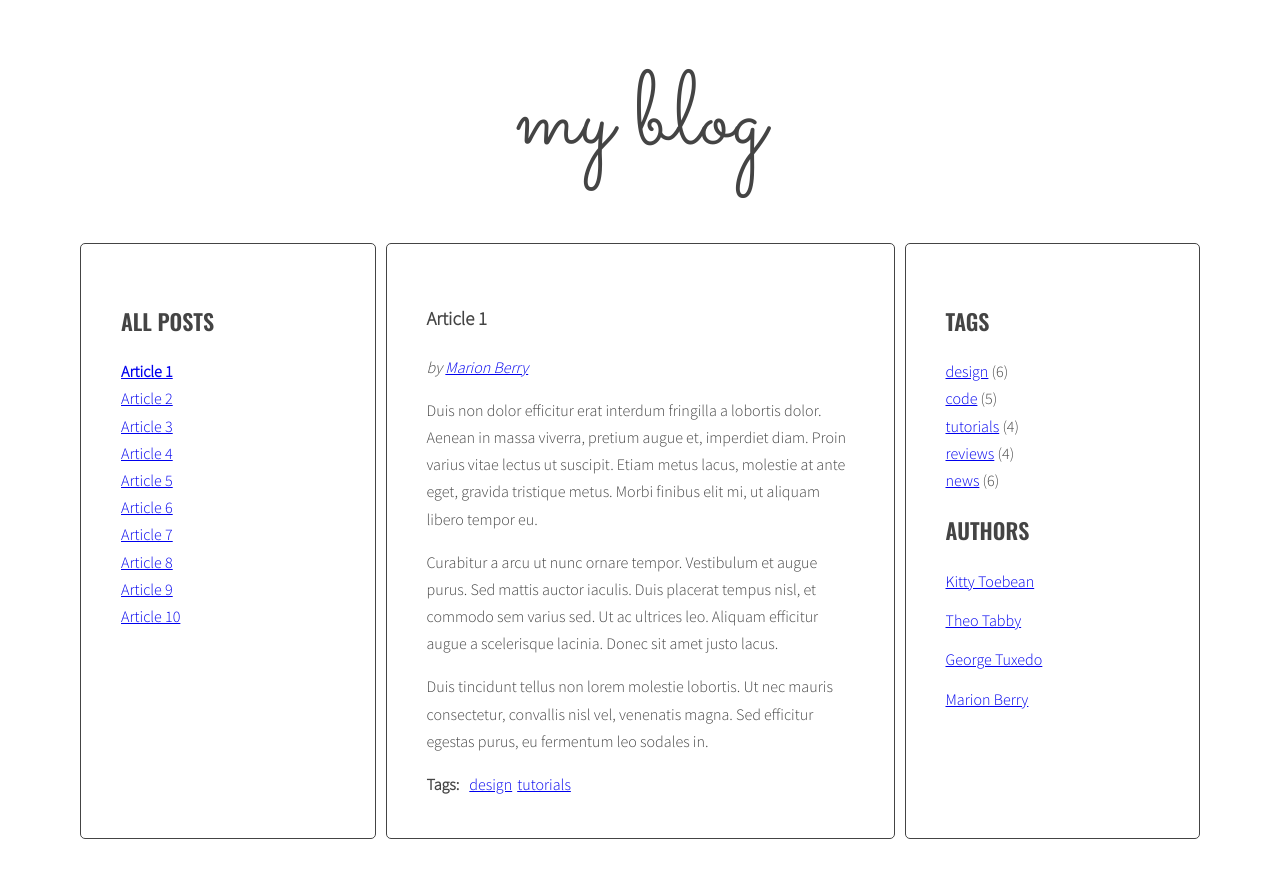
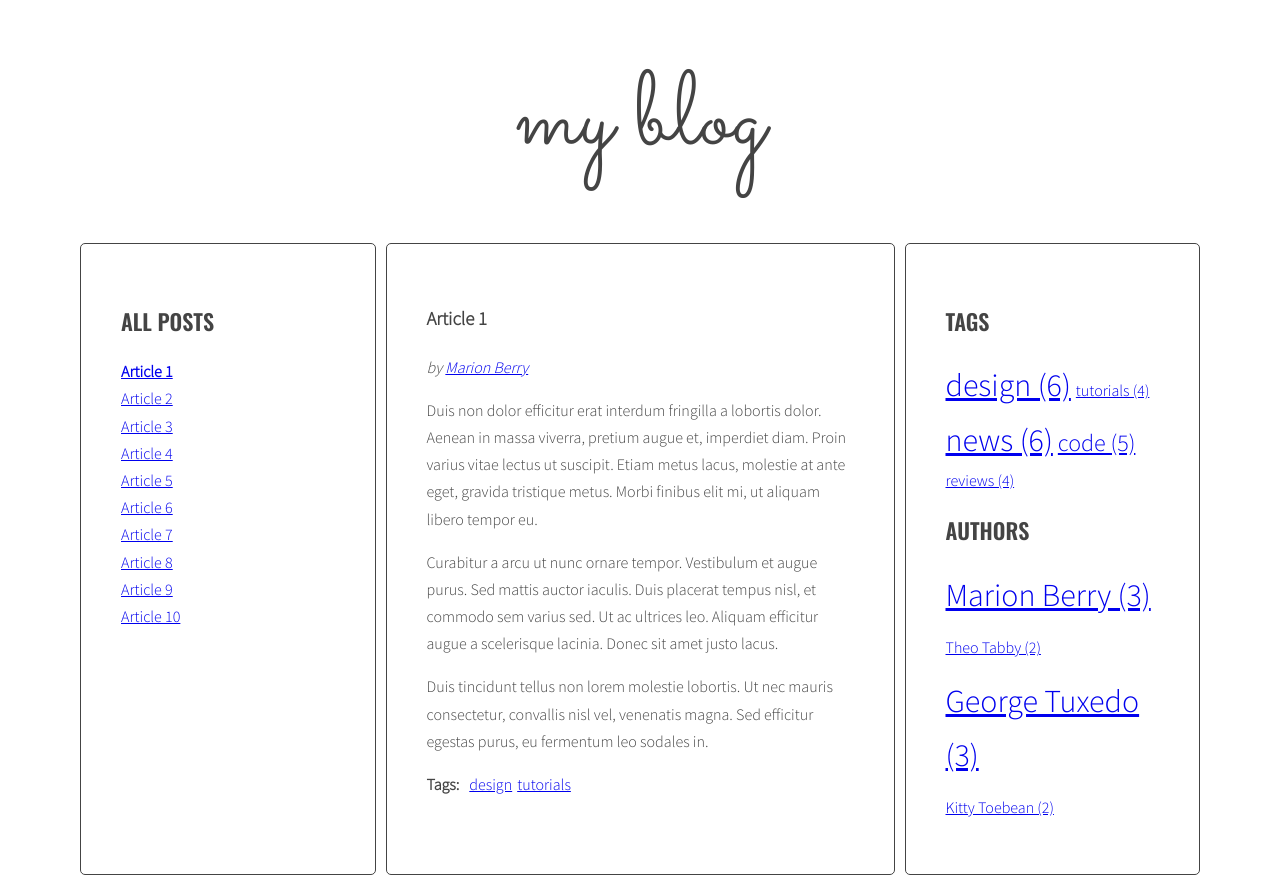
Before and after one commit to Skinnero/javascript-blog, a website: page index.html in a window 1280 px wide. Before the commit the page ends 847 px from the top, so only its background shows below. Drawn offline with nearby package versions, Linux system fonts and the light colour scheme.

Commit message:
Adding autogenerate for tag and author cloud and assigning them click handlers, adjusting css and removing static html lines for autogenerate

```diff
--- a/index.html
+++ b/index.html
@@ -231,36 +231,9 @@
             </section>
             <aside aria-label="tags" class="sidebar">
                 <h2 class="section-title">Tags</h2>
-                <ul class="list tags">
-                    <li><a href="#">design</a> <span>(6)</span></li>
-                    <li><a href="#">code</a> <span>(5)</span></li>
-                    <li><a href="#">tutorials</a> <span>(4)</span></li>
-                    <li><a href="#">reviews</a> <span>(4)</span></li>
-                    <li><a href="#">news</a> <span>(6)</span></li>
-                </ul>
+                <ul class="list tags"></ul>
                 <h2 class="section-title">Authors</h2>
-                <ul class="list authors">
-                    <li>
-                        <a href="#">
-                            <span class="author-name">Kitty Toebean</span>
-                        </a>
-                    </li>
-                    <li>
-                        <a href="#">
-                            <span class="author-name">Theo Tabby</span>
-                        </a>
-                    </li>
-                    <li>
-                        <a href="#">
-                            <span class="author-name">George Tuxedo</span>
-                        </a>
-                    </li>
-                    <li>
-                        <a href="#">
-                            <span class="author-name">Marion Berry</span>
-                        </a>
-                    </li>
-                </ul>
+                <ul class="list authors"></ul>
             </aside>
         </main>
     </div>
--- a/js/script.js
+++ b/js/script.js
@@ -9,6 +9,15 @@ const
   optArticleTagsSelector = '.post-tags .list',
   optArticleTagsSelectorActive = '.post-tags .list a.active',
   optArticleTagsSelectorA = '.post-tags .list a',
+
+  optTagsListSelector = '.tags.list',
+  optTagsListSelectorA = '.tags.list a',
+
+  optAuthorListSelector = '.list.authors',
+  optAuthorListSelectorA = '.list.authors a',
+
+  optCloudClassCount = '5',
+  optCloudClassPrefix = 'tag-size-',
 
   optAuthorSelector = '.post-author',
   optAuthorSelectorA = '.post-author a'
@@ -56,7 +65,39 @@ function generateTitleLinks(customSelector = '') {
   }
 }
 
+function calculateTagsParams(allTags) {
+
+  let smallestOccurrence = Infinity;
+  let largestOccurrence = -Infinity;
+
+  for (const tag in allTags) {
+    const value = allTags[tag];
+
+    if (typeof value === 'number') {
+      if (value < smallestOccurrence) smallestOccurrence = value;
+      if (value > largestOccurrence) largestOccurrence = value;
+    }
+  }
+
+  return {
+    min: smallestOccurrence,
+    max: largestOccurrence
+  };
+}
+
+function calculateTagClass(count, params) {
+  if (count === params['min']) {
+    return 1;
+  }
+  if (count === params['max']) {
+    return 5;
+  }
+
+  return Math.floor(((count - params['min']) / (params['max'] - params['min']) * optCloudClassCount + 1));
+}
+
 function generateTags() {
+  let allTags = {};
   const articles = document.querySelectorAll(optArticleSelector);
 
   for (let article of articles) {
@@ -66,10 +107,22 @@ function generateTags() {
 
     for (let tag of tags) {
       html += '<li><a href="#tag-' + tag + '">' + tag + '</a></li>';
+      if (!allTags[tag]) {
+        allTags[tag] = 1;
+      } else {
+        allTags[tag]++;
+      }
     }
+    tagsWrapper.innerHTML = html;
 
-    tagsWrapper.innerHTML = html;
   }
+  const tagList = document.querySelector(optTagsListSelector);
+  const tagsParams = calculateTagsParams(allTags);
+  let allTagsHtml = '';
+  for (let tag in allTags) {
+    allTagsHtml += '<li><a class="' + optCloudClassPrefix + calculateTagClass(allTags[tag], tagsParams) + '" href="#tag-' + tag + '">' + tag + ' (' + allTags[tag] + ')</a></li>';
+  }
+  tagList.innerHTML = allTagsHtml;
 }
 
 const tagClickHandler = function (event) {
@@ -94,6 +147,11 @@ const tagClickHandler = function (event) {
 
 function addClickListenersToTags() {
   const tags = document.querySelectorAll(optArticleTagsSelectorA);
+  const cloudTags = document.querySelectorAll(optTagsListSelectorA);
+
+  for (let tag of cloudTags) {
+    tag.addEventListener('click', tagClickHandler);
+  }
 
   for (let tag of tags) {
     tag.addEventListener('click', tagClickHandler);
@@ -102,13 +160,28 @@ function addClickListenersToTags() {
 
 function generateAuthors() {
   const articles = document.querySelectorAll(optArticleSelector);
+  let allAuthors = {};
 
   for (let article of articles) {
     const authorWrapper = article.querySelector(optAuthorSelector);
     const author = article.getAttribute('data-author');
 
+    if (!allAuthors[author]) {
+      allAuthors[author] = 1;
+    } else {
+      allAuthors[author]++;
+    }
+
     authorWrapper.innerHTML = 'by ' + '<a href="#' + author + '">' + author + '</a>';
   }
+
+  const authorList = document.querySelector(optAuthorListSelector);
+  let allAuthorsHTML = '';
+  const authorParams = calculateTagsParams(allAuthors);
+  for (let author in allAuthors) {
+    allAuthorsHTML += '<li><a class="' + optCloudClassPrefix + calculateTagClass(allAuthors[author], authorParams) + '" href="#' + author + '">' + author + ' (' + allAuthors[author] + ')</a></li>';
+  }
+  authorList.innerHTML = allAuthorsHTML;
 }
 
 const authorClickHandler = function (event) {
@@ -121,6 +194,12 @@ const authorClickHandler = function (event) {
 
 function addClickListenersToAuthors() {
   const authors = document.querySelectorAll(optAuthorSelectorA);
+  const couldAuthors = document.querySelectorAll(optAuthorListSelectorA);
+
+  for (let author of couldAuthors) {
+    author.addEventListener('click', authorClickHandler);
+  }
+
   for (let author of authors) {
     author.addEventListener('click', authorClickHandler);
   }
--- a/sass/style.scss
+++ b/sass/style.scss
@@ -120,3 +120,33 @@ body {
     margin: 0 10px 0 0;
   }
 }
+
+.list.tags {
+  display: inline-flex;
+  align-items: baseline;
+  flex-wrap: wrap;
+
+  li {
+    margin-right: 5px;
+  }
+}
+
+.tag-size-1 {
+  font-size: 100%;
+}
+
+.tag-size-2 {
+  font-size: 125%;
+}
+
+.tag-size-3 {
+  font-size: 150%;
+}
+
+.tag-size-4 {
+  font-size: 175%;
+}
+
+.tag-size-5 {
+  font-size: 200%;
+}
```
Also changed, not shown: css/style.css, 1 other file.
